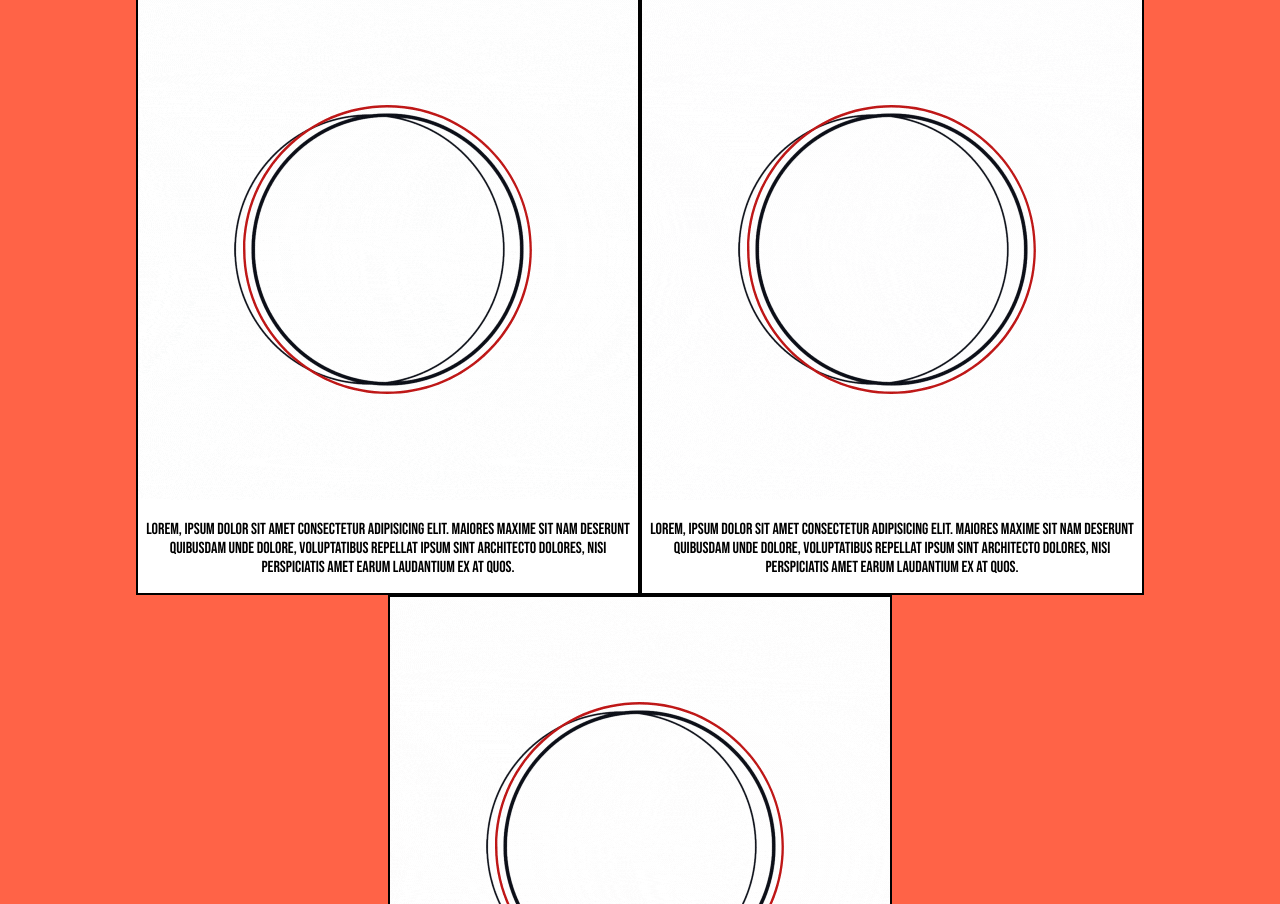
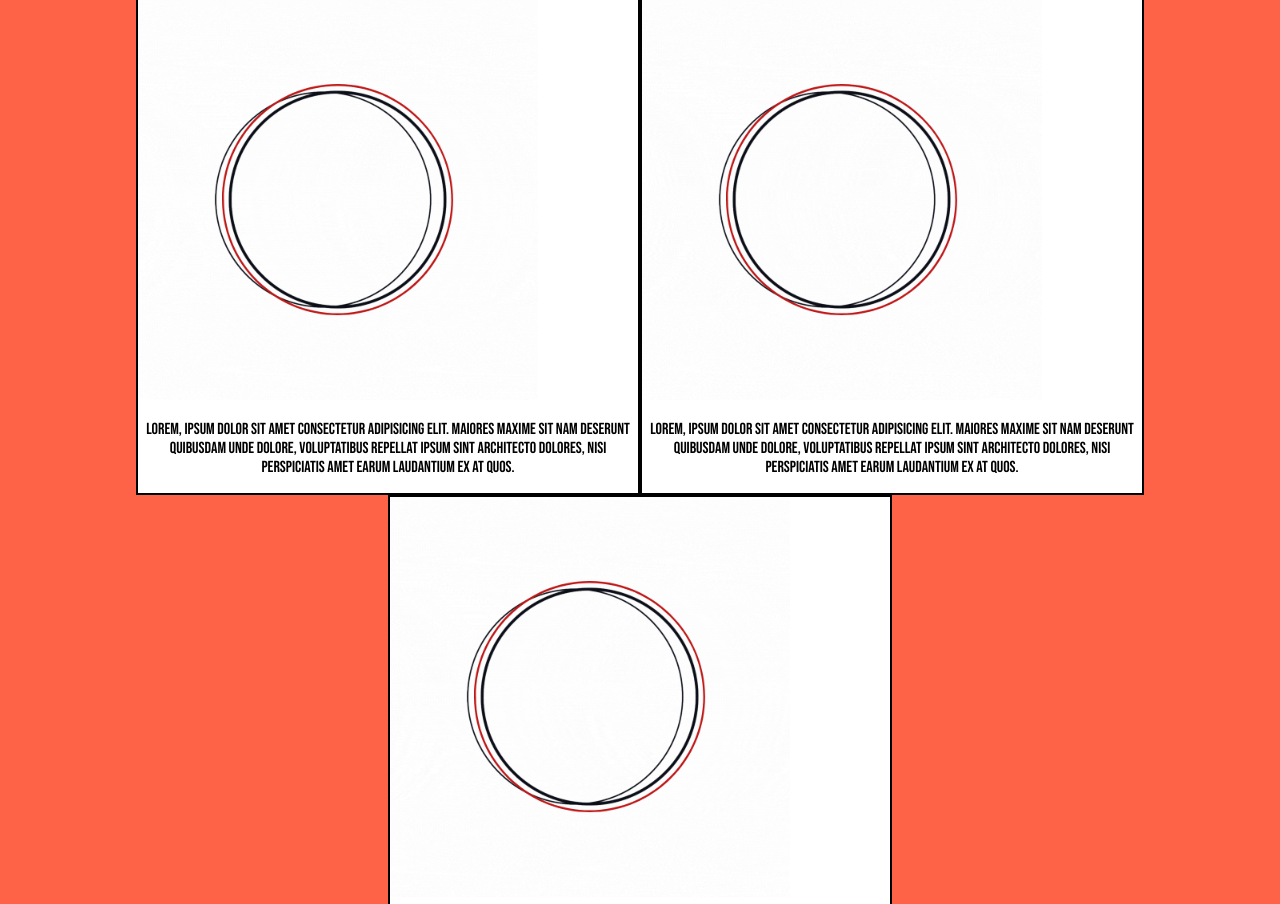
Before and after one commit to Ramy99-dev/Pizza-responsive-website, a plain HTML site: page index.html in a window 1280 px wide. Shown: the part 502-1406 px from the top of the page. Drawn offline with Linux system fonts and the light colour scheme.

Commit message:
Add files via upload

```diff
--- a/style.scss
+++ b/style.scss
@@ -19,7 +19,12 @@ body {
     display: flex;
     flex-direction: column;
     background: white;
-    flex-basis: 250px;
+    flex-basis: 500px;
+    img{
+        width: 100%;
+  max-width: 400px;
+  height: auto;
+    }
 
     border:2px solid black;
     p{
```
Also changed, not shown: style.css, 1 other file.
